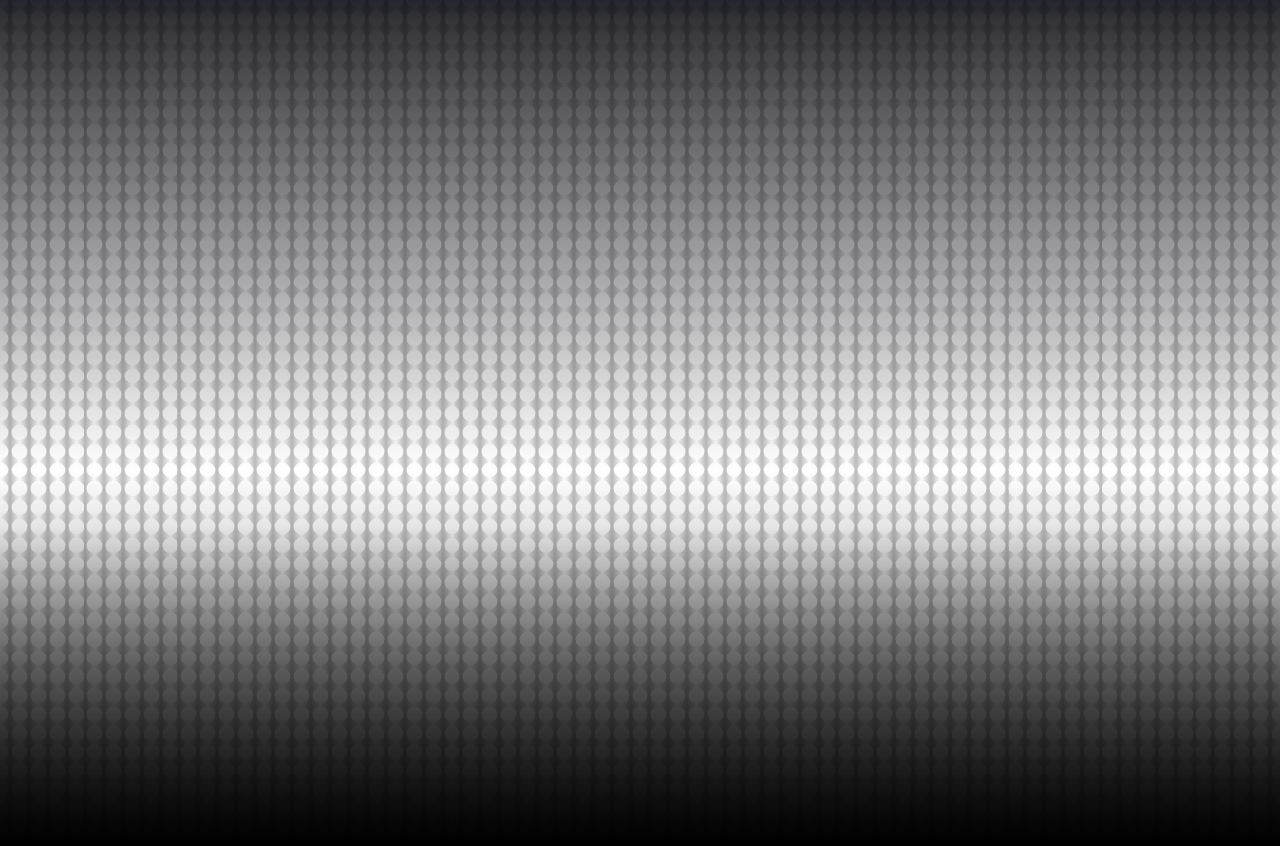
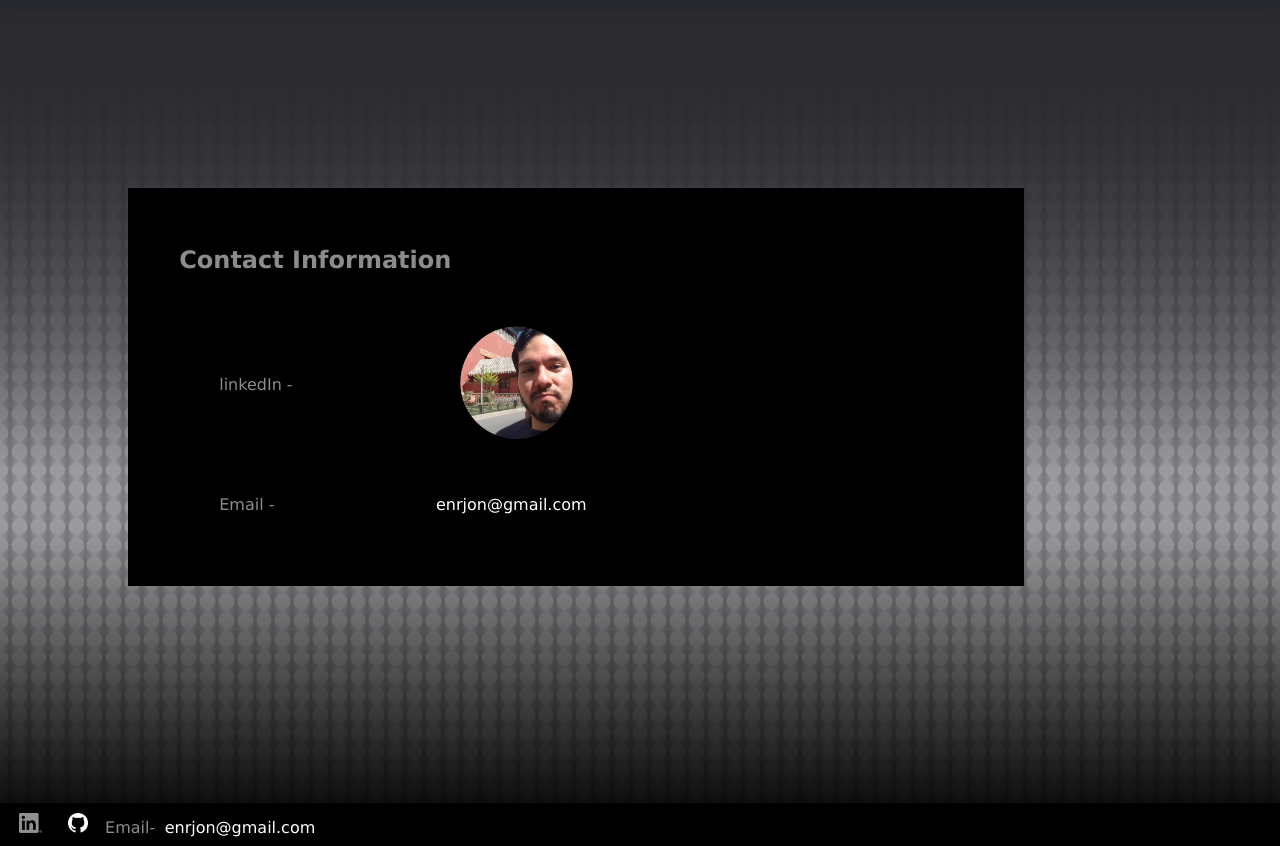
Before and after one commit to enrjon/enrjon.git.io, a PHP site: page /contact.html in a window 1280 px wide. Shown: the part 94-940 px from the top of the page. Run offline with PHP 8.4, Linux system fonts and the light colour scheme.

Commit message:
added link images

```diff
--- a/contact.html
+++ b/contact.html
@@ -7,8 +7,8 @@
       <title>Resume Page - Pinedo</title>
       <link rel="icon" href="img/ep.ico" type="image/x-icon" />
       <link rel="stylesheet" href="css/style.css"></link>
+      <link rel="stylesheet" href="css/contact.css"></link>
       <link rel="stylesheet" href="css/style_mob.css"></link>
-      <link rel="stylesheet" href="css/contact.css"></link>
     </head>
     <body>
         <nav class="foreg">
@@ -26,8 +26,27 @@
 
         </nav>
         <section class="backg landing">
+            <div class="landingHead backg">
 
+            </div>
         </section>
+        <section>
+            <div class="contact foreg">
+                <h1>Contact Information</h1>
+                <p></p>
+                <ul>
+                    <li class="contact-item">linkedIn - <a href="https://www.linkedin.com/in/enrique-pinedo-uf/"><img class="profile-pic" src="img/linkedInProfile.jpg"></a></li>
+                    <li class="contact-item">Email - <a href="#">enrjon@gmail.com</a></li>
+                </ul>
+            </div>
+        </section>
+        <footer class="foreg">
+            <div class="">
+                <a href="https://www.linkedin.com/in/enrique-pinedo-uf/"><img src="img/LI-In-Bug.png" alt="linkedIn-link" height="20vh"></a>
+                <a href="https://github.com/enrjon"><img src="img/GitHub-Mark-Light-64px.png" alt="github-link" height="20vh"></a>
+                Email-<a href="contact.html">enrjon@gmail.com</a>
+            </div>
+        </footer>
         <script src="app.js"></script>
-        </body>
-        </html>
+    </body>
+</html>
--- a/css/contact.css
+++ b/css/contact.css
@@ -0,0 +1,16 @@
+.contact {
+    width: 70%;
+    margin: 20vh 10vw;
+    padding: 4vh 4vw;
+}
+
+ .contact-item {
+    place-content: space-between;
+    width: 50%;
+}
+
+a > .profile-pic {
+    height: 15vh;
+    width: auto;
+    clip-path: circle(40% at 50%);
+}
--- a/css/style.css
+++ b/css/style.css
@@ -63,7 +63,6 @@ nav {
 	height: 10vh;
 	width: auto;
 }
-
 
 #register {
 	display: none;
@@ -195,3 +194,10 @@ footer {
     bottom: 0;
 	padding: 1vh;
 }
+footer > div {
+	width: 25%;
+    text-align-last: justify;
+}
+footer > div > a:hover {
+	background: none;
+}
--- a/css/style_mob.css
+++ b/css/style_mob.css
@@ -62,10 +62,6 @@
 		margin-left: 0;
 		margin-right: 0;
 	}
-
-	.folder ul {
-		/*display: block;*/
-	}
 	.folder > ul {
 	    margin-left: 4vw;
 	}
@@ -73,4 +69,18 @@
 		width: -webkit-fill-available;
 		text-align: center;
 	}
+	.contact-item {
+		display: block;
+		text-align: center;
+		margin: 8vh 0;
+	}
+	.contact-item > a {
+		display: block;
+	}
+
+	footer > div {
+		width: 50%;
+	    text-align-last: justify;
+	}
+
 }
--- a/index.html
+++ b/index.html
@@ -54,9 +54,9 @@
         </section>
         <footer class="foreg">
             <div class="">
-                <img src="" alt="linkedIn-link" height="20vh">
-                <img src="" alt="github-link" height="20vh">
-                <img src="" alt="gmail-link" height="20vh">
+                <a href="https://www.linkedin.com/in/enrique-pinedo-uf/"><img src="img/LI-In-Bug.png" alt="linkedIn-link" height="20vh"></a>
+                <a href="https://github.com/enrjon"><img src="img/GitHub-Mark-Light-64px.png" alt="github-link" height="20vh"></a>
+                Email-<a href="contact.html">enrjon@gmail.com</a>
             </div>
         </footer>
         <script src="app.js"></script>
--- a/resume.html
+++ b/resume.html
@@ -199,9 +199,9 @@
         </section>
         <footer class="foreg">
             <div class="">
-                <img src="" alt="linkedIn-link" height="20vh">
-                <img src="" alt="github-link" height="20vh">
-                <img src="" alt="gmail-link" height="20vh">
+                <a href="https://www.linkedin.com/in/enrique-pinedo-uf/"><img src="img/LI-In-Bug.png" alt="linkedIn-link" height="20vh"></a>
+                <a href="https://github.com/enrjon"><img src="img/GitHub-Mark-Light-64px.png" alt="github-link" height="20vh"></a>
+                Email-<a href="contact.html">enrjon@gmail.com</a>
             </div>
         </footer>
         <script src="js\resume.js"></script>
```
Also changed, not shown: portfolio.html (+14 -3 lines), img/GitHub-Mark-Light-64px.png (added), img/LI-In-Bug.png (added), img/gmail.png (added), img/linkedInProfile.jpg (added).
